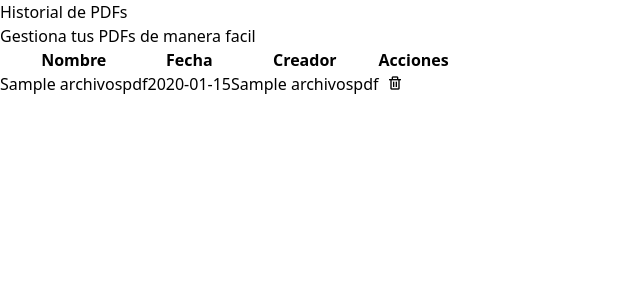
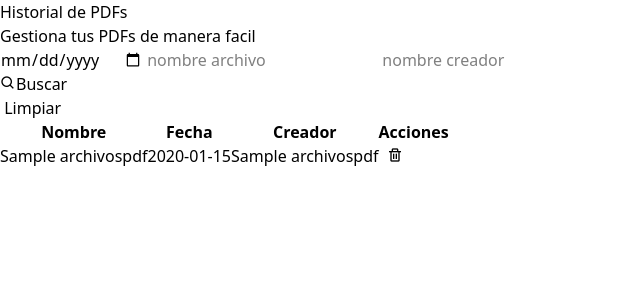
Before and after one commit to yUMIP04/Sistema-de-Ventas-con-Dashboard, a Flask app: page /Historial in a window 1280 px wide. Shown: the part 52-352 px from the top of the page, without its empty margins (0-640 px from the left). Run offline with Flask 3, Linux system fonts and the light colour scheme; the visitor is signed in with stand-in values (Sample User, id 1); tables that the repository leaves empty hold one stand-in row (values such as "Sample post"); some libraries are stand-ins or nearby versions.

Commit message:
-Empezando las funciones para los filtros de busqueda en Historial.html

```diff
--- a/app.py
+++ b/app.py
@@ -6,7 +6,7 @@ import os
 import datetime
 import jwt
 
-from database import Create_DB, Create_Tables, insert_user, loguear_user, insert_PDFinfo, get_PDFs, get_namePDF, Delete_PDF
+from database import Create_DB, Create_Tables, insert_user, loguear_user, insert_PDFinfo, get_PDFs, get_namePDF, Delete_PDF,get_FechaPDF
 from aux_pandas import ProcesamientoDatos_CSV
 from graficas import Create_Graficas
 from Generacion_PDF import Generar_PDF
@@ -301,6 +301,28 @@ def download_PDF(nombre):
         "error": "El archivo no existe"
     }), 404
 
+#🌟FILTRAR POR FECHA
+
+@app.route("/api/filtrarFecha/<fecha>", methods=['GET', 'POST'])
+
+def filtrar_por_Fecha(fecha):
+
+    try:
+       fechaPDF_List = get_FechaPDF(fecha)
+
+       if fecha in fechaPDF_List:
+
+           return jsonify({
+               "nombre_PDF": fechaPDF_List[0],
+               "Fecha": fecha,
+               "nombre_creador":fechaPDF_List[2]
+           }), 200
+
+    except Exception as e:
+
+        return jsonify({
+            "error": f"no se obtuvo ningun resultado: {e}"
+        }), 404
 
 #🌟BASE
 
--- a/database.py
+++ b/database.py
@@ -147,6 +147,26 @@ def Delete_PDF(nombre):
     except Exception as e:
 
         print(f"❌Hubo un error al eliminar la informacion del archivo de la BD: {e}")
+
+
+#🌟FILTRAR POR FECHA
+
+def get_FechaPDF(fecha):
+
+    conexion = Create_DB()
+    cursor = conexion.cursor()
+
+    try:
+
+        cursor.execute('SELECT nombre_archivo, fecha, nombre_creador FROM archivosPDF WHERE fecha = ?', (fecha,))
+
+        resultado = cursor.fetchone()
+
+        return resultado
+
+    except Exception as e:
+
+        print("❌ Hubo un error al mostrar las fechas desde la BD")
 #🌟LOGUEAR USUARIO
 
 def loguear_user(nombre):
--- /dev/null
+++ b/static/JS/api/ViewFiltrosHistorial.js
@@ -0,0 +1,29 @@
+/* API PARA FILTRAR POR FECHA */
+
+export default async function FiltrarFecha_PDF(fecha) {
+
+    try{
+
+
+    const API = await fetch(`/api/filtrarFecha/${fecha}`, {
+
+        method: 'POST',
+
+        headers:{
+            'content-type':'application/json'
+        },
+        body:JSON.stringify({
+            mensaje:"Se encontro la fecha",
+            fecha : fecha
+        })
+
+    })
+        const datos = API.json();
+        return datos;
+
+} catch(e){
+
+    console.error(`Hubo un error al filtrar los datos por medio de la API: ${e}`);
+}
+
+}
--- /dev/null
+++ b/static/JS/modules/historial_filtros.js
@@ -0,0 +1,5 @@
+import FiltrarFecha_PDF from "../api/ViewFiltrosHistorial.js";
+
+const FormularioFiltros = document.getElementById("form-filtros");
+
+//FormularioFiltros.addEventListener("")
--- a/templates/Historial.html
+++ b/templates/Historial.html
@@ -19,6 +19,25 @@
 
 </div>
 
+<div class="Filtros">
+
+    <form id="form-filtros" action="" method="POST">
+
+    <input type="date" id="fecha-filtro">
+    <input type="text" placeholder="nombre archivo" id="nombreArchivo-filtro">
+    <input type="text" placeholder="nombre creador" id="nombreCreador-filtro">
+
+    <div class="div-buscar">
+    <i class="bx bx-search" /></i><input type="submit" value="Buscar" id="buscar-filtro">
+    </div>
+
+    <div class="div-limpiar">
+    <i class="bx bx-broom" /></i> <input type="submit" value="Limpiar" id="limpiar-filtro">
+    </div>
+
+</form>
+</div>
+
 <div class="Table-PDF">
 
     <table class="tabla-Historial">
@@ -37,4 +56,5 @@
 </div>
 
 <script type="module" src="{{ url_for('static', filename='JS/modules/uiTablasHistorial.js')}}"></script>
+<script type="module" src="{{ url_for('static', filename='JS/modules/historial_filtros.js')}}"></script>
 {%endblock%}
```
